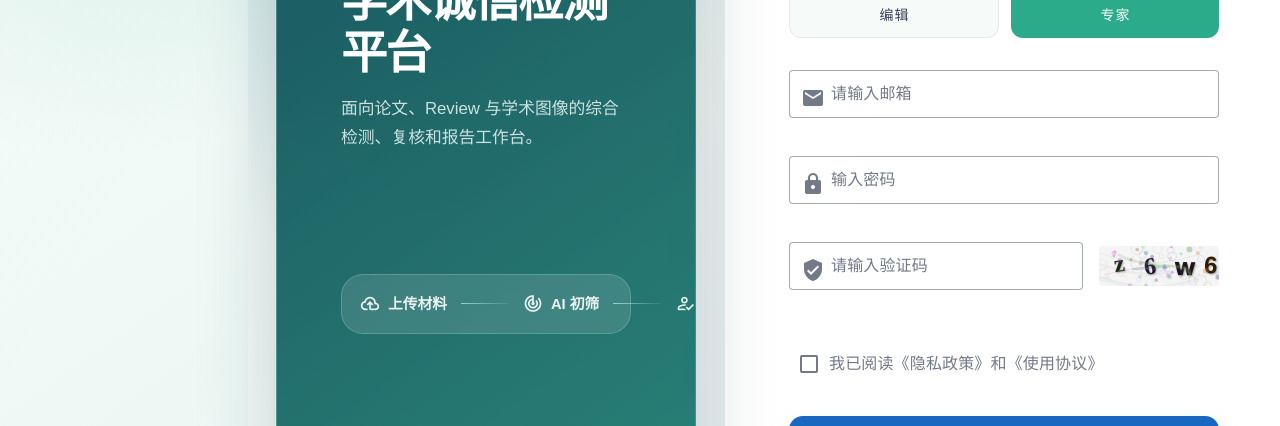
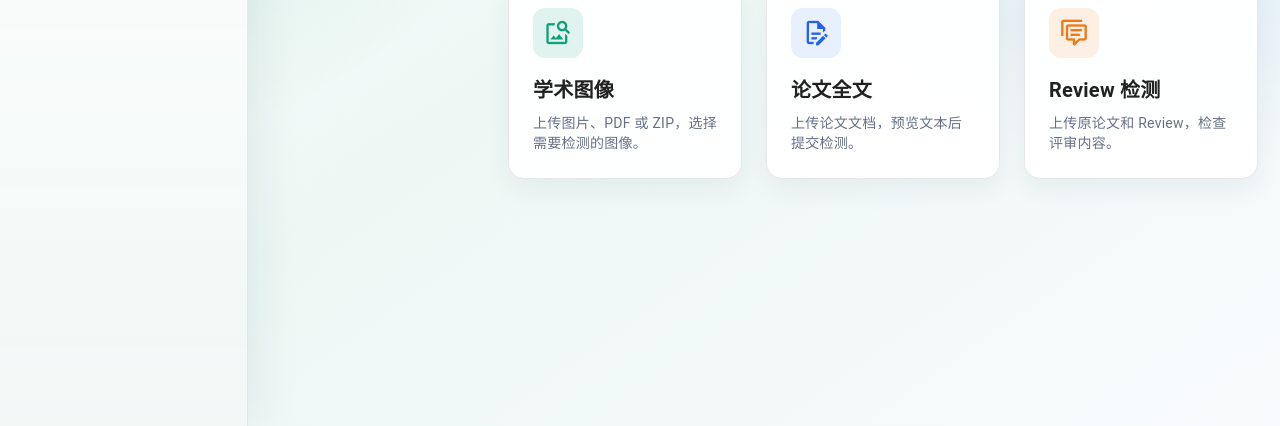
Before and after one commit to NamelessDDDoge/BUAA-SE-AID, a Vue app in the folder AIDetector/code/frontend/frontend-user/: page / in a window 1280 px wide. Before the commit this address led to /login. Shown: the part 374-800 px from the top of the page. Built offline with nearby package versions, Linux system fonts and the light colour scheme; no server answers; sample sign-in values are in the browser's storage.

Commit message:
frontend -

```diff
--- a/AIDetector/code/frontend/frontend-user/src/pages/login.vue
+++ b/AIDetector/code/frontend/frontend-user/src/pages/login.vue
@@ -490,14 +490,14 @@ const handleSubmit = async () => {
       localStorage.setItem("2-refresh", res.data.refresh)
       localStorage.setItem("2-isLoggedIn", "true")
 
-      // 获取用户信息并存储到 user store
-      const loaded = await userStore.fetchUserInfo();
-      if (!loaded) {
-        throw new Error('USER_INFO_FAILED')
-      }
+      snackbar.showMessage('登录成功', 'success')
+      await router.push(selectedRole.value === 'reviewer' ? '/review' : '/history')
 
-      snackbar.showMessage('登录成功', 'success')
-      router.push('/')
+      void userStore.fetchUserInfo().then((loaded) => {
+        if (!loaded) {
+          snackbar.showMessage('用户信息加载失败，部分菜单可能暂时不可用', 'warning')
+        }
+      })
     } else {
       await user.register({
         username: registerFormData.value.username,
@@ -512,7 +512,7 @@ const handleSubmit = async () => {
   } catch (error: any) {
     if (loginType.value === 'login') {
       console.log(error)
-      let errorMessage = error.message === 'USER_INFO_FAILED' ? '登录成功，但用户信息加载失败，请稍后重试' : '网络错误，请稍后重试'
+      let errorMessage = '网络错误，请稍后重试'
       if (error.response) {
         switch (error.response.status) {
           case 401:
--- a/AIDetector/code/frontend/frontend-user/src/router/index.ts
+++ b/AIDetector/code/frontend/frontend-user/src/router/index.ts
@@ -66,9 +66,7 @@ router.beforeEach(async (to, from, next) => {
     if (!userStore.isLoaded) {
       const loaded = await userStore.fetchUserInfo()
       if (!loaded) {
-        isLoggedIn.value = false
-        localStorage.setItem('2-isLoggedIn', 'false')
-        next('/login')
+        next()
         return
       }
     }
```
Also changed, not shown: 1 other file (tests, documents, lock files or other folders).
